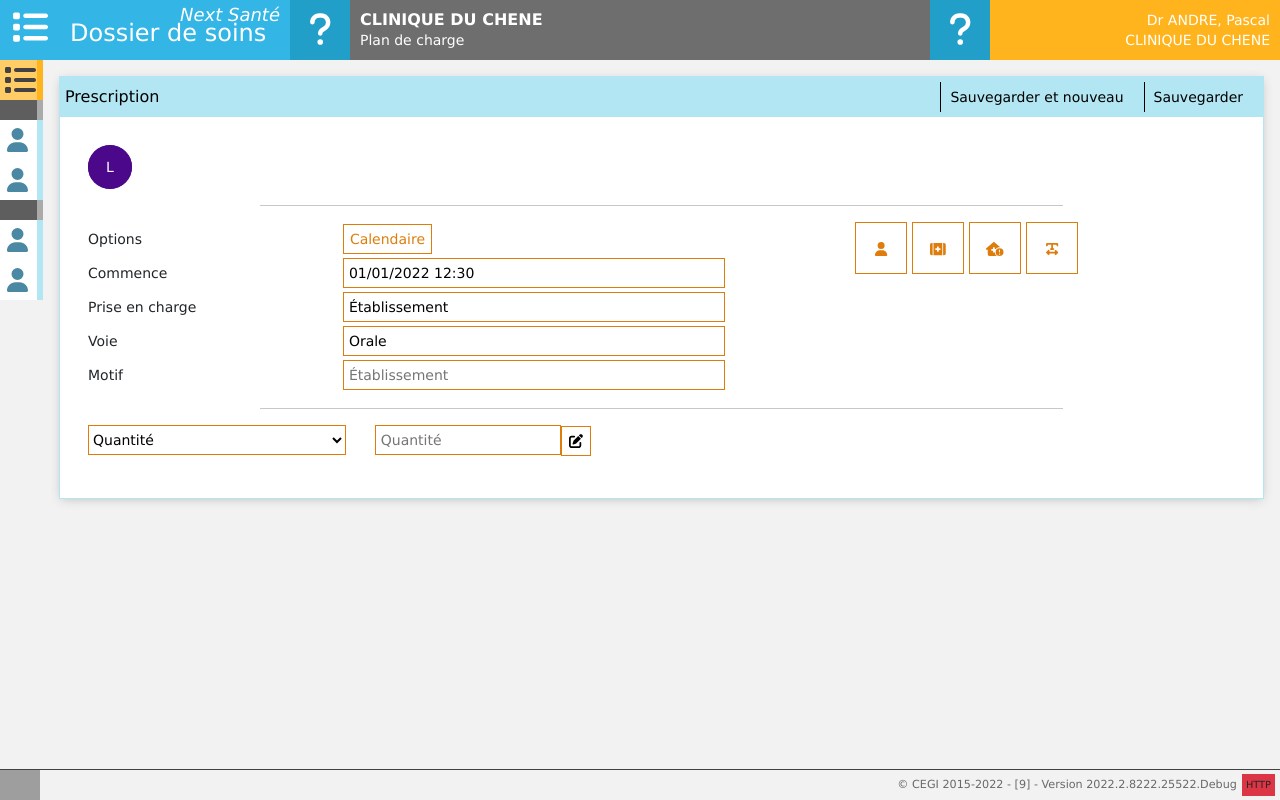
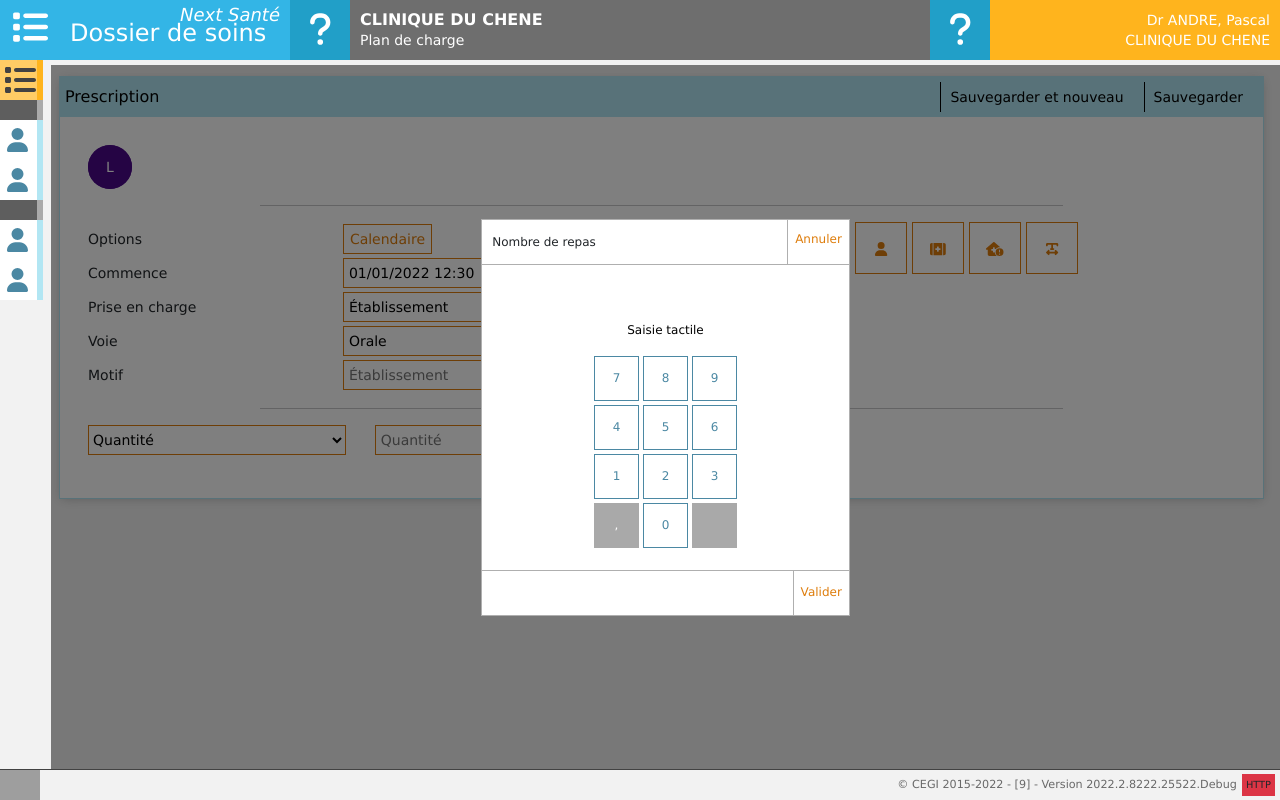
Before and after one commit to Drallireeh/angular-poc, an Angular app: page /prescription in a window 1280 px wide. Built offline with nearby package versions, Linux system fonts and the light colour scheme; grey boxes are pictures that could not be loaded.

Commit message:
html css popin

```diff
--- a/src/app/app.module.ts
+++ b/src/app/app.module.ts
@@ -17,6 +17,7 @@ import { PanelActionsComponent } from './panel-actions/panel-actions.component';
 import { HttpClientModule } from '@angular/common/http';
 import { PokemonDetailComponent } from './pokemon-detail/pokemon-detail.component';
 import { PrescriptionBodyComponent } from './prescription-body/prescription-body.component';
+import { PopinSimpleComponent } from './popin-simple/popin-simple.component';
 
 @NgModule({
   declarations: [
@@ -27,6 +28,7 @@ import { PrescriptionBodyComponent } from './prescription-body/prescription-body
     PrescriptionComponent,
     PanelActionsComponent,
     PrescriptionBodyComponent,
+    PopinSimpleComponent,
   ],
   imports: [
     BrowserModule,
--- /dev/null
+++ b/src/app/popin-simple/popin-simple.component.html
@@ -0,0 +1,44 @@
+<div class="blackback">
+    <div class="popin">
+        <header>
+            <h1>Nombre de repas</h1>
+            <div>
+                Annuler
+            </div>
+        </header>
+        <main>
+            <h1></h1>
+            <div class="clavierTactileSimple">
+                <div class="line row1">
+                    <p class="saisieType">Saisie tactile</p>
+                </div>
+                <div class="line row2">
+                    <button class="buttonPrimary btn-primary check">7</button>
+                    <button class="buttonPrimary btn-primary check">8</button>
+                    <button class="buttonPrimary btn-primary check">9</button>
+                </div>
+                <div class="line row3">
+                    <button class="buttonPrimary btn-primary check">4</button>
+                    <button class="buttonPrimary btn-primary check">5</button>
+                    <button class="buttonPrimary btn-primary check">6</button>
+                </div>
+                <div class="line row4">
+                    <button class="buttonPrimary btn-primary check">1</button>
+                    <button class="buttonPrimary btn-primary check">2</button>
+                    <button class="buttonPrimary btn-primary check">3</button>
+                </div>
+                <div class="line row5">
+                    <button class="buttonPrimary btn-primary disabled" disabled="disabled">,</button>
+                    <button class="buttonPrimary btn-primary check">0</button>
+                    <button class="buttonPrimary btn-primary disabled" disabled="disabled"></button>
+                </div>
+            </div>
+        </main>
+        <footer>
+            <div></div>
+            <div>
+                Valider
+            </div>
+        </footer>
+    </div>
+</div>
--- /dev/null
+++ b/src/app/popin-simple/popin-simple.component.less
@@ -0,0 +1,130 @@
+.blackback {
+    position: absolute;
+    height: 100%;
+    width: 100%;
+    top: 0;
+    left: 0;
+    background-color: rgba(0,0,0,0.5);
+    display: flex;
+    justify-content: center;
+    align-items: center;
+    z-index: 2000;
+
+    .popin {
+        min-width: 30%;
+        min-height: 20%;
+        background-color: white;
+        border: #AFAFAF 1px solid;
+        display: flex;
+        flex-direction: column;
+        justify-content: space-between;
+        z-index: 1000;
+
+        header {
+            display: flex;
+            flex-direction: row;
+            min-height: 0;
+            height: 45px;
+            border-bottom: 1px solid #AFAFAF;
+
+            h1 {
+                padding: 10px;
+                font-size: 12px;
+                line-height: 25px;
+                font-weight: normal;
+            }
+            div {
+                margin-left: auto;
+                text-align: left;
+                padding: 7px;
+                font-size: 12px;
+                line-height: 25px;
+                font-weight: normal;
+                display: flex;
+                justify-content: space-around;
+                cursor: pointer;
+                color: #de7d0c;
+                border-left: #AFAFAF 1px solid
+            }
+        }
+
+        main {
+            padding: 10px;
+            display: flex;
+            flex-direction: column;
+            align-items: center;
+            font-size: 12px;
+
+            h1 {
+                text-align: center;
+                font-size: 11px;
+                color: #707070;
+                margin: 10px 0;
+            }
+
+            > div {
+                padding: 10px;
+
+                .line {
+                    display: flex;
+                    justify-content: center;
+                    min-width: 200px;
+                    .saisieType {
+                        width: 143px;
+                        height: 45px;
+                        padding: 1.5px;
+                        margin: 2px;
+                        text-align: center;
+                        line-height: 45px;
+                        color: black;
+                    }
+                    button {
+                        width: 45px;
+                        height: 45px;
+                        margin: 2px;
+                        text-align: center;
+                        line-height: 45px;
+                        cursor: pointer;
+                        padding: 0;
+                        justify-content: center;
+                        align-items: center;
+                        display: flex
+                    }
+
+                    .disabled {
+                        background-color: darkgray;
+                        color: white
+                    }
+
+                    .check {
+                        background-color: white;
+                        color: #4b88a3;
+                        border: 1px solid #4b88a3
+                    }
+                }
+            }
+        }
+
+        footer {
+            display: flex;
+            border-top: #AFAFAF 1px solid;
+            height: 45px;
+            min-height: 0;
+            background-color: white;
+
+            > div:nth-of-type(2) {
+                margin-left: auto;
+                padding: 7px;
+                text-align: left;
+                border-left: #AFAFAF 1px solid;
+                line-height: 25px;
+                font-size: 12px;
+                display: flex;
+                align-items: center;
+                justify-content: space-around;
+                cursor: pointer;
+                color: #de7d0c
+            }
+        }
+    }
+}
--- /dev/null
+++ b/src/app/popin-simple/popin-simple.component.ts
@@ -0,0 +1,15 @@
+import { Component, OnInit } from '@angular/core';
+
+@Component({
+  selector: 'app-popin-simple',
+  templateUrl: './popin-simple.component.html',
+  styleUrls: ['./popin-simple.component.less']
+})
+export class PopinSimpleComponent implements OnInit {
+
+  constructor() { }
+
+  ngOnInit(): void {
+  }
+
+}
--- a/src/app/prescription-body/prescription-body.component.html
+++ b/src/app/prescription-body/prescription-body.component.html
@@ -58,6 +58,7 @@
             <div>
                 <input type="text" placeholder="Quantité">
                 <button><fa-icon class="next-icon" [icon]="faEdit"></fa-icon></button>
+                <app-popin-simple></app-popin-simple>
             </div>
             <div class="hidden">
                 <input type="text" placeholder="heure">
```
Also changed, not shown: src/app/prescription-body/prescription-body.component.ts (line endings or trailing spaces), 1 other file (tests, documents, lock files or other folders).
